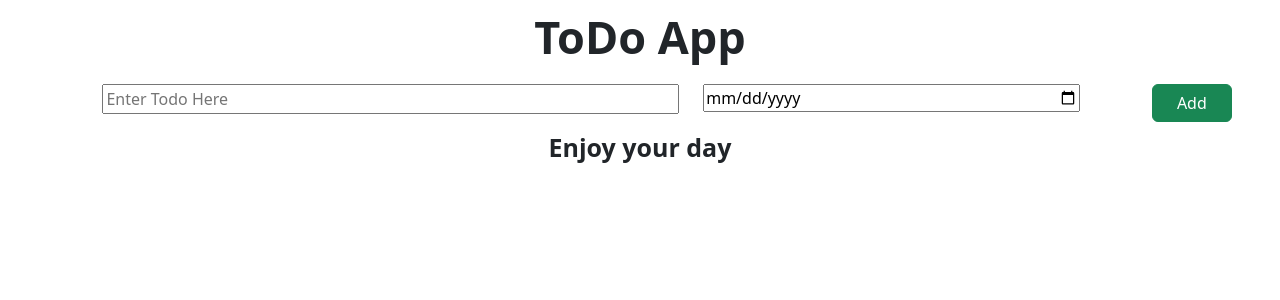
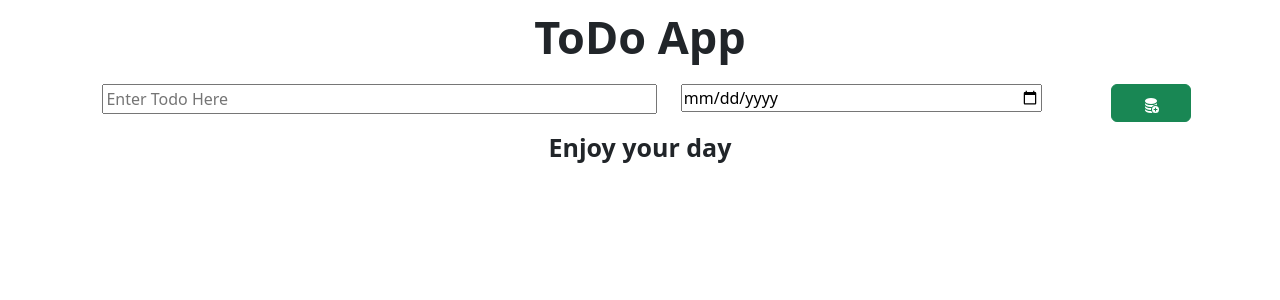
Before and after one commit to vinithp03/Vinith-React_ToDo_App, a React (Vite) app: page / in a window 1280 px wide. Shown: the top 300 px of the page. Built offline with nearby package versions, Linux system fonts and the light colour scheme.

Commit message:
Updated components using useRef and useContext

```diff
--- a/package.json
+++ b/package.json
@@ -12,7 +12,8 @@
   "dependencies": {
     "bootstrap": "^5.3.3",
     "react": "^18.2.0",
-    "react-dom": "^18.2.0"
+    "react-dom": "^18.2.0",
+    "react-icons": "^5.2.1"
   },
   "devDependencies": {
     "@types/react": "^18.2.66",
--- a/src/App.jsx
+++ b/src/App.jsx
@@ -4,28 +4,39 @@ import Items from "./components/Items";
 import EmptyMesage from "./components/EmptyMesage";
 import { useState } from "react";
 import "./App.css";
+import { TodoItemsContext } from "./store/ToDoItemsStore";
 
 function App() {
 
-  const [toItems, setItems] = useState([]);
+  const [toDoItems, setItems] = useState([]);
 
-  const handleNewItem = (itemName, dueDate) => {
-    const initialItem = [...toItems, { task: itemName, date: dueDate }];
-    setItems(initialItem);
+  const addNewItem = (itemName, dueDate) => {
+    setItems((currentValue) =>
+      [...currentValue, { task: itemName, date: dueDate }]
+    );
   }
 
-  const handleDeleteItem = (itemName) => {
-    const afterDelete = toItems.filter(item => item.task !== itemName);
+  const deleteItem = (itemName) => {
+
+    const afterDelete = toDoItems.filter(item => item.task !== itemName);
     setItems(afterDelete);
   }
 
   return (
-    <center className="todo-container">
-      <AppName />
-      <ToDoAdd onNewItem={handleNewItem} />
-      <Items toDoItems={toItems} onDelete={handleDeleteItem} />
-      {toItems.length === 0 && <EmptyMesage />}
-    </center>
+    <TodoItemsContext.Provider value={
+      {
+        toDoItems,
+        addNewItem,
+        deleteItem
+      }}
+    >
+      <center className="todo-container">
+        <AppName />
+        <ToDoAdd />
+        <Items />
+        <EmptyMesage />
+      </center>
+    </TodoItemsContext.Provider>
   );
 }
 
--- /dev/null
+++ b/src/components/Background.module.css
@@ -0,0 +1,5 @@
+.background {
+  background-color: rgb(25, 240, 168);
+  max-width: 100%;
+  max-height: 100%;
+}
--- a/src/components/EmptyMesage.jsx
+++ b/src/components/EmptyMesage.jsx
@@ -1,8 +1,13 @@
+import { useContext } from 'react';
 import styles from './EmptyMesage.module.css';
+import { TodoItemsContext } from '../store/ToDoItemsStore';
 
 const EmptyMesage = () => {
+
+  const { toDoItems } = useContext(TodoItemsContext); {/*use context (common shared storage) */ }
+
   return (
-    <h2 className={styles.empty}>Enjoy your day</h2>
+    toDoItems.length === 0 && <h2 className={styles.empty}>Enjoy your day</h2>
   )
 }
 
--- a/src/components/Items.jsx
+++ b/src/components/Items.jsx
@@ -1,12 +1,14 @@
 import ToDoItem from "./ToDoItem"
 import styles from "./Items.module.css";
+import { TodoItemsContext } from "../store/ToDoItemsStore";
+import { useContext } from "react";
 
-function Items({ toDoItems, onDelete }) {
+function Items() {
+  const { toDoItems } = useContext(TodoItemsContext);
   return (
     <>
       <div className={styles.itemsContainer}>
-        {toDoItems.map((item) => (<ToDoItem todoName={item.task} todoDate={item.date} onDelete={onDelete} />))}
-
+        {toDoItems.map((item) => (<ToDoItem todoName={item.task} todoDate={item.date} />))}
       </div>
     </>
   )
--- a/src/components/ToDoAdd.jsx
+++ b/src/components/ToDoAdd.jsx
@@ -1,40 +1,40 @@
-import React, { useState } from "react";
+import React, { useContext, useRef } from "react";
 import styles from "./ToDoAdd.module.css"
+import { BsDatabaseFillAdd } from "react-icons/bs";
+import { TodoItemsContext } from "../store/ToDoItemsStore";
 
-const ToDoAdd = ({ onNewItem }) => {
+const ToDoAdd = () => {
+  const { toDoItems, addNewItem } = useContext(TodoItemsContext);
 
-  const [toDoTask, setTask] = useState();
-  const [toDoDate, setDate] = useState();
+  const taskName = useRef("");
+  const dueDate = useRef("");
 
-  const handleNewTask = (event) => {
-    setTask(event.target.value);
+  const handleNewItem = (event) => {
+    const toDoTask = taskName.current.value;
+    const toDoDate = dueDate.current.value;
+    event.preventDefault();
+    addNewItem(toDoTask, toDoDate);
+    taskName.current.value = "";
+    dueDate.current.value = "";
   }
 
-  const handleNewDate = (event) => {
-    setDate(event.target.value);
-  }
-
-  const addNewItem = () => {
-    onNewItem(toDoTask, toDoDate);
-    setTask("");
-    setDate("");
-  }
 
   return (
     <div className={styles.toDoPlace}>
-      <div className="row new-row">
+      <form className="row new-row" onSubmit={handleNewItem}>
         <div className="col-6">
-          <input type="text" placeholder="Enter Todo Here" value={toDoTask} onChange={handleNewTask} />
+          <input type="text" placeholder="Enter Todo Here"
+            ref={taskName} />
         </div>
         <div className="col-4">
-          <input type="date" value={toDoDate} onChange={handleNewDate} />
+          <input type="date" ref={dueDate} />
         </div>
         <div className="col-2">
-          <button type="button" className="btn btn-success new-button" onClick={addNewItem}>
-            Add
+          <button type="submit" className="btn btn-success new-button">
+            <BsDatabaseFillAdd />
           </button>
         </div>
-      </div>
+      </form>
     </div >
   );
 };
--- a/src/components/ToDoAdd.module.css
+++ b/src/components/ToDoAdd.module.css
@@ -1,3 +1,4 @@
 .toDoPlace {
   margin-left: 8%;
+  margin-right: 3.5%;
 }
--- a/src/components/ToDoItem.jsx
+++ b/src/components/ToDoItem.jsx
@@ -1,14 +1,20 @@
+import { useContext } from "react";
+import { MdDeleteForever } from "react-icons/md";
+import { TodoItemsContext } from "../store/ToDoItemsStore";
+
 const ToDoItem = ({ todoDate, todoName, onDelete }) => {
+
+  const { deleteItem } = useContext(TodoItemsContext);
 
   return (
     <div>
       <div class="row new-row">
-        <div class="col-6">{todoName}</div>
-        <div class="col-4">{todoDate}</div>
-        <div class="col-2">
-          <button type="button" class="btn btn-danger new-button"
-            onClick={() => onDelete(todoName)} >
-            Delete
+        <div className="col-6">{todoName}</div>
+        <div className="col-4">{todoDate}</div>
+        <div className="col-2">
+          <button type="button" className="btn btn-danger new-button"
+            onClick={() => deleteItem(todoName)} >
+            <MdDeleteForever />
           </button>
         </div>
       </div>
--- /dev/null
+++ b/src/store/ToDoItemsStore.jsx
@@ -0,0 +1,7 @@
+import { createContext } from 'react'
+
+export const TodoItemsContext = createContext({
+  toDoItems: [],
+  addNewItem: () => { },
+  deleteItem: () => { }
+});
```
Also changed, not shown: src/App.css (+5 -6 lines), src/components/Background.jsx (added, +13 -0 lines), 1 other file (tests, documents, lock files or other folders).
